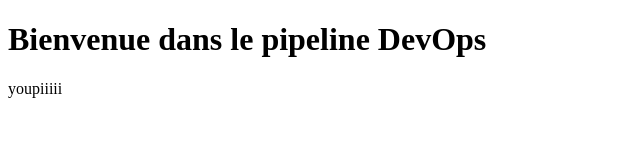
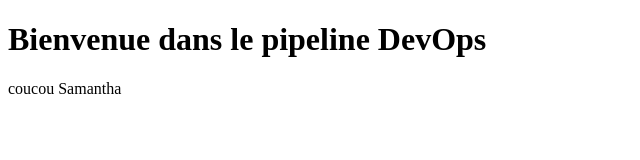
Before and after one commit to ahoumenousamantha-star/demo-devops, a plain HTML site: page index.html in a window 1280 px wide. Shown: the full height of the page, 0-640 px from the left. Drawn offline with Linux system fonts and the light colour scheme.

Commit message:
Update index.html

```diff
--- a/index.html
+++ b/index.html
@@ -5,7 +5,7 @@
 </head>
 <body>
 	<h1>Bienvenue dans le pipeline DevOps</h1>
-	<p>youpiiiii</p>
+	<p>coucou Samantha</p>
 
 </body>
 </html>
```
